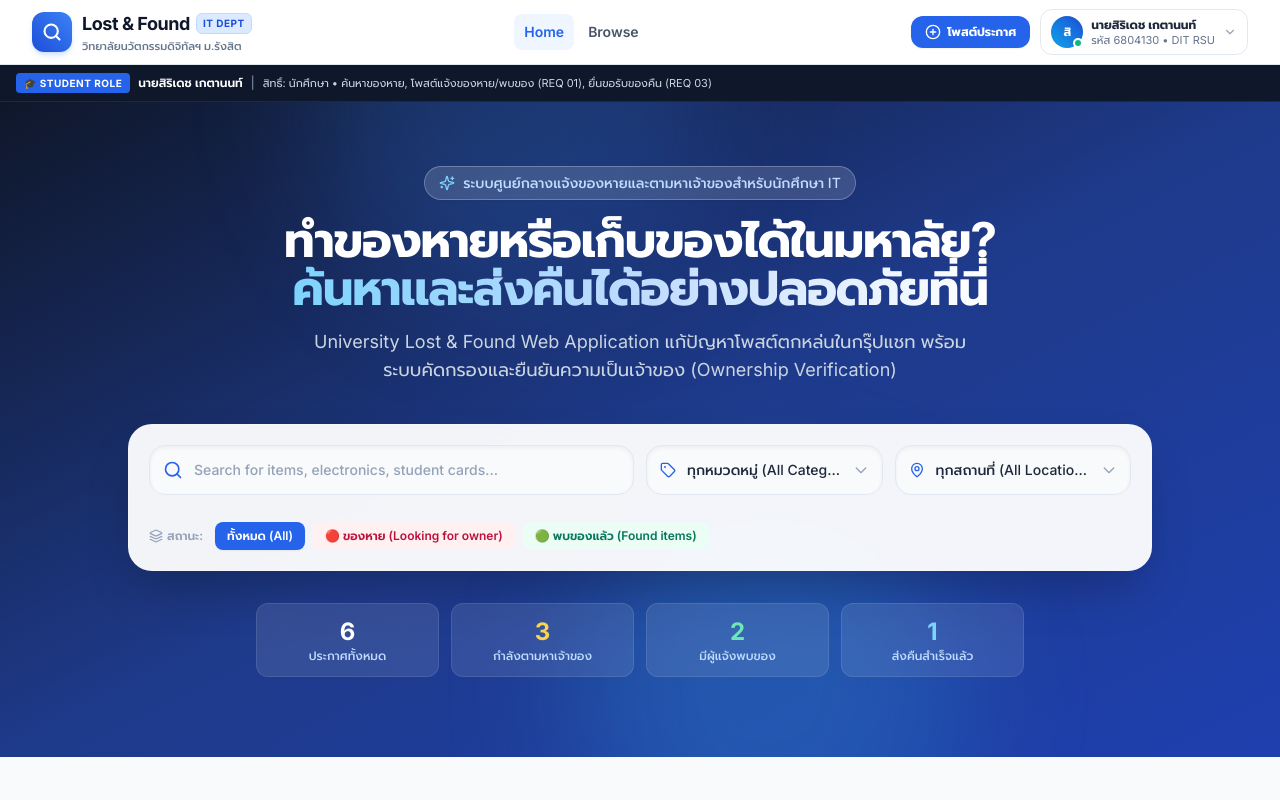
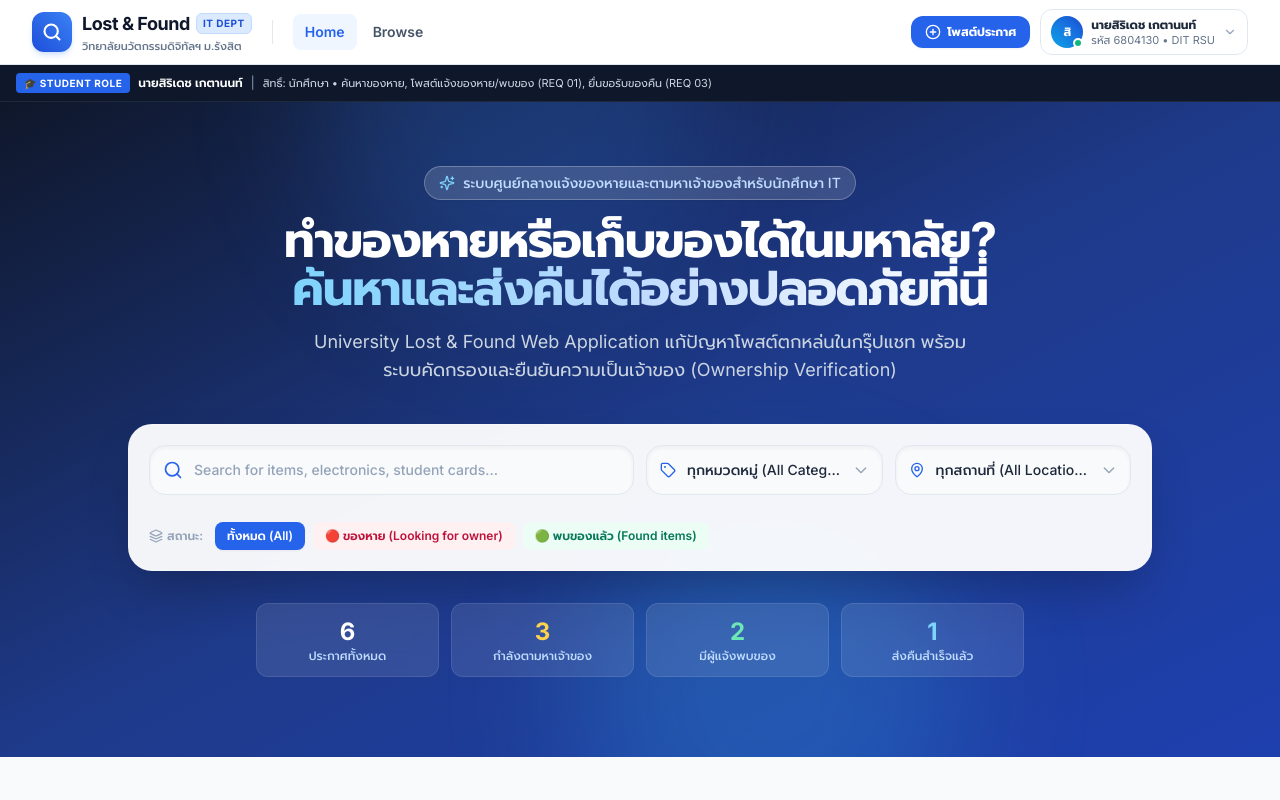
Before and after one commit to siridetk68/dit204-205-lost-and-found, a Next.js app: page / in a window 1280 px wide. Shown: the top 800 px of the page. Built offline with nearby package versions, Linux system fonts and the light colour scheme.

Commit message:
Align Navbar cleanly: group Logo + Home/Browse on left, Post CTA + Profile on right

```diff
--- a/src/components/Navbar.jsx
+++ b/src/components/Navbar.jsx
@@ -58,14 +58,14 @@ export default function Navbar({ onOpenReport, onScrollToSection, activeTab, set
 
   return (
     <header className="sticky top-0 z-40 bg-white/95 backdrop-blur-md border-b border-slate-200 shadow-sm w-full">
-      <div className="max-w-7xl mx-auto px-3 sm:px-6 lg:px-8">
-        <div className="flex items-center justify-between gap-2 h-16">
+      <div className="max-w-[1440px] mx-auto px-3 sm:px-6 lg:px-8">
+        <div className="flex items-center justify-between gap-4 h-16">
 
-          {/* 1. Left: Logo & Search Icon */}
-          <div className="flex items-center gap-2 shrink-0 min-w-0">
+          {/* 1. Left Group: Logo + Navigation Links right next to it */}
+          <div className="flex items-center gap-3 xl:gap-5 min-w-0">
             <button
               onClick={() => { setActiveTab('all'); window.scrollTo({ top: 0, behavior: 'smooth' }); }}
-              className="flex items-center gap-2 sm:gap-2.5 group text-left focus:outline-none"
+              className="flex items-center gap-2 sm:gap-2.5 group text-left focus:outline-none shrink-0"
             >
               <div className="w-9 h-9 sm:w-10 sm:h-10 rounded-xl bg-gradient-to-tr from-blue-700 to-blue-500 flex items-center justify-center text-white shadow-md shadow-blue-500/20 group-hover:scale-105 transition-transform shrink-0">
                 <Search className="w-4 h-4 sm:w-5 sm:h-5 stroke-[2.5]" />
@@ -84,16 +84,17 @@ export default function Navbar({ onOpenReport, onScrollToSection, activeTab, set
                 </span>
               </div>
             </button>
-          </div>
 
-          {/* 2. Center: Menu Links (Compact & fits comfortably inside 1280px+ without horizontal overflow) */}
+            <div className="hidden xl:block h-6 w-px bg-slate-200 shrink-0" />
+
+            {/* Menu Links attached directly after Logo */}
             <nav className="hidden xl:flex items-center gap-1 min-w-0">
               <button
                 onClick={() => {
                   setActiveTab('all');
                   window.scrollTo({ top: 0, behavior: 'smooth' });
                 }}
-              className={`px-2.5 py-2 rounded-lg text-sm font-semibold transition-all whitespace-nowrap ${
+                className={`px-3 py-2 rounded-lg text-sm font-semibold transition-all whitespace-nowrap ${
                   activeTab === 'all'
                     ? 'text-blue-600 bg-blue-50 font-bold'
                     : 'text-slate-600 hover:text-slate-900 hover:bg-slate-50'
@@ -107,7 +108,7 @@ export default function Navbar({ onOpenReport, onScrollToSection, activeTab, set
                   setActiveTab('browse');
                   onScrollToSection('items-feed');
                 }}
-              className={`px-2.5 py-2 rounded-lg text-sm font-semibold transition-all whitespace-nowrap ${
+                className={`px-3 py-2 rounded-lg text-sm font-semibold transition-all whitespace-nowrap ${
                   activeTab === 'browse'
                     ? 'text-blue-600 bg-blue-50 font-bold'
                     : 'text-slate-600 hover:text-slate-900 hover:bg-slate-50'
@@ -121,7 +122,7 @@ export default function Navbar({ onOpenReport, onScrollToSection, activeTab, set
                 <>
                   <a
                     href="/database"
-                  className="inline-flex items-center gap-1.5 px-2.5 py-1.5 rounded-lg text-xs font-bold text-sky-700 bg-sky-50 hover:bg-sky-100 transition-all whitespace-nowrap shrink-0 border border-sky-200"
+                    className="inline-flex items-center gap-1.5 px-2.5 py-1.5 rounded-lg text-xs font-bold text-sky-700 bg-sky-50 hover:bg-sky-100 transition-all whitespace-nowrap shrink-0 border border-sky-200 ml-1"
                   >
                     <span className="w-2 h-2 rounded-full bg-emerald-500 animate-pulse shrink-0"></span>
                     <span>สถิติ &amp; ระบบ TiDB</span>
@@ -138,7 +139,7 @@ export default function Navbar({ onOpenReport, onScrollToSection, activeTab, set
 
               {/* ป้ายสิทธิ์เฉพาะของ Staff */}
               {currentUser.role === 'staff' && (
-              <span className="inline-flex items-center gap-1.5 px-2.5 py-1.5 rounded-lg text-xs font-bold bg-amber-50 text-amber-800 border border-amber-200 whitespace-nowrap shrink-0">
+                <span className="inline-flex items-center gap-1.5 px-2.5 py-1.5 rounded-lg text-xs font-bold bg-amber-50 text-amber-800 border border-amber-200 whitespace-nowrap shrink-0 ml-1">
                   <ShieldCheck className="w-3.5 h-3.5 text-amber-600 shrink-0" />
                   <span>โหมดอาจารย์</span>
                 </span>
@@ -152,8 +153,9 @@ export default function Navbar({ onOpenReport, onScrollToSection, activeTab, set
                 </span>
               )}
             </nav>
+          </div>
 
-          {/* 3. Right: Action Button & Student Profile Badge */}
+          {/* 2. Right Group: Action Button & User Profile Badge */}
           <div className="flex items-center gap-1.5 sm:gap-2.5 shrink-0">
             {/* CTA Button (แสดงบนมือถือด้วย) */}
             <button
```
Lines whose indentation alone changed are shown as unchanged.
